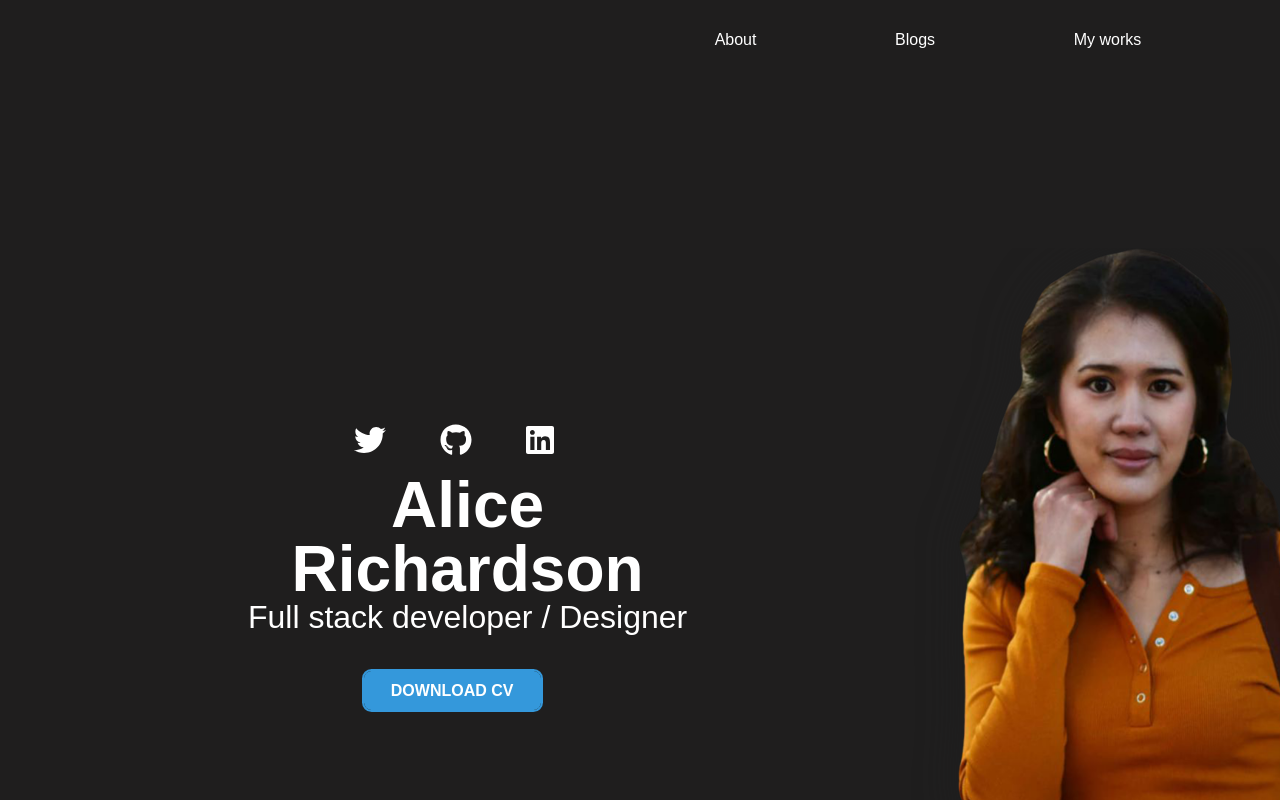
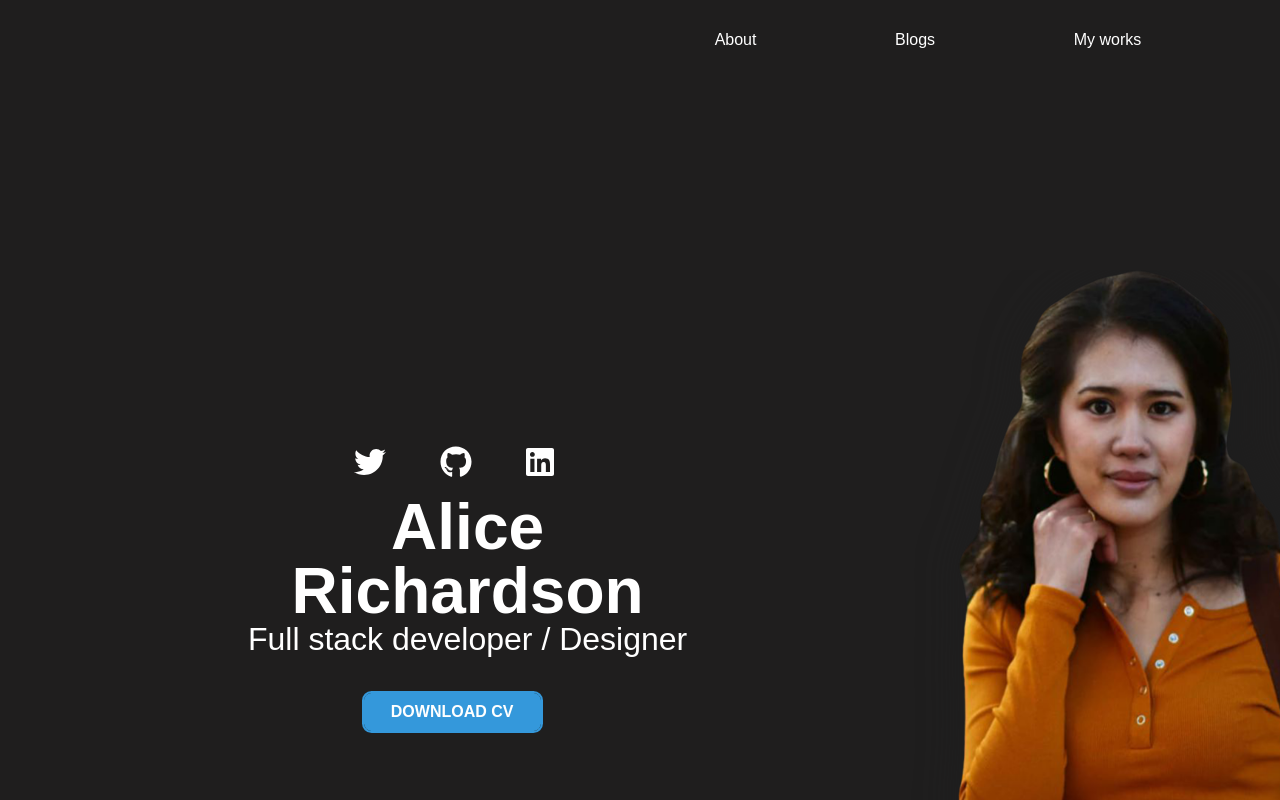
Before and after one commit to Alicerichardson28/portfolio, a React (Create React App) app: page / in a window 1280 px wide. Shown: the top 800 px of the page. Built offline with nearby package versions, Linux system fonts and the light colour scheme.

Commit message:
adjust background page

```diff
--- a/src/components/Home.css
+++ b/src/components/Home.css
@@ -55,7 +55,7 @@ table {
 .first-container {
     position: relative;
     width: 100%;
-    height: 920px;
+    height: 1000px;
     background-color: rgb(31, 30, 30);
 }
 
```
